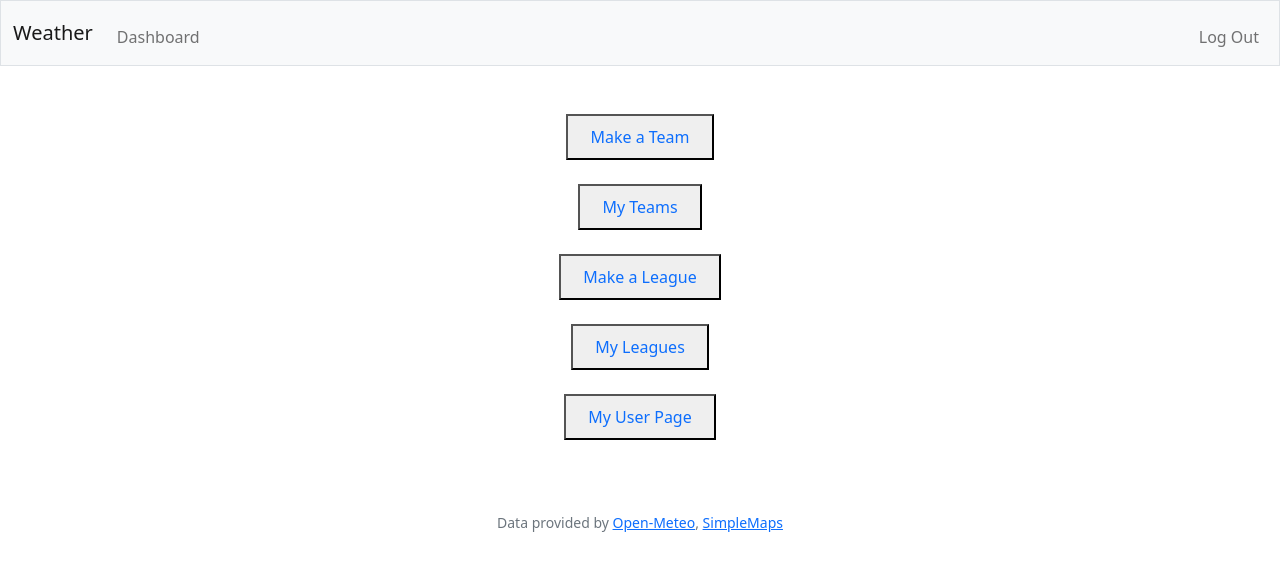
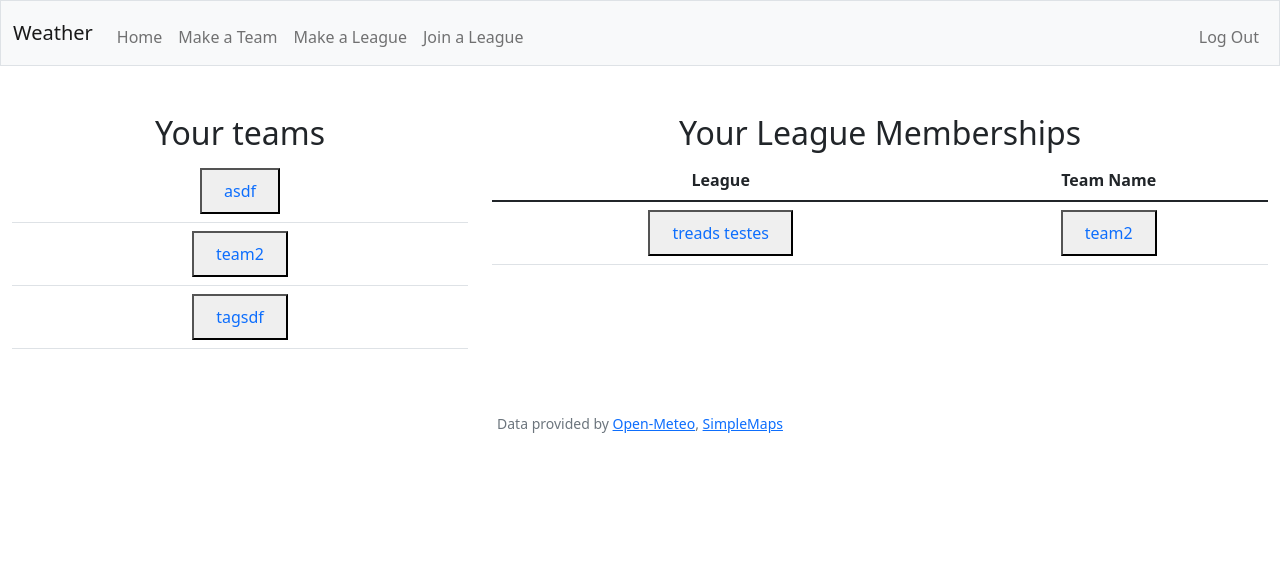
Before and after one commit to tedphillips22/weathergame, a Flask app: page / in a window 1280 px wide. Shown: the top 571 px of the page. Run offline with Flask 2, Linux system fonts and the light colour scheme; a user stored in the database is signed in; some libraries are stand-ins or nearby versions.

Commit message:
Cleaned up website structure, cleaned up code with functions to generate dicts of team/league info, added navbar links, built basic homepage

```diff
--- a/build1/app.py
+++ b/build1/app.py
@@ -17,7 +17,12 @@ app.config["SESSION_PERMANENT"] = False
 app.config["SESSION_TYPE"] = "filesystem"
 Session(app)
 
-##### HELPER FUNCTIONS ######
+
+
+############################################################################################
+##### HELPER FUNCTIONS #####################################################################
+############################################################################################
+
 
 def login_required(f):
     """
@@ -59,13 +64,118 @@ def citycheck(city):
     cityid = db.execute("SELECT id FROM cities WHERE city_state = ?", city)[0]['id']
     return(cityid)
 
+def getusersleaguenames(userid): #outputs dict of leaguenames for given userID
+    leagueids = db.execute ("SELECT leagueid FROM leaguemembers WHERE userid = ?", userid)
 
-####### PAGE FUNCTIONS #######
+    #convert league IDS to league names
+    counter = 0
+    leaguenames = []
+    for row in leagueids:
+        leagueid = leagueids[counter]['leagueid']
+        leaguename = db.execute("SELECT leaguename FROM leagues WHERE id = ?", leagueid)[0]['leaguename']
+        leaguenames.append({'leaguename' : leaguename})
+        counter += 1
+
+    return(leaguenames)
+
+def getusersteamnames(userid): #outputs dict of teamnames for given userID
+    teamnames = db.execute("SELECT teamname FROM teams WHERE userid = ?", userid)
+    return(teamnames)
+
+def getusersleagueteamdicts(userid): #outputs dict of leaguename/leagueID/teamname for given userID
+    leagueidsdict = db.execute('SELECT leagueid FROM leaguemembers WHERE userid = (?)', userid)
+    leagueids = []
+
+    #generate list of leagueids for user:
+    counter = 0
+    for row in leagueidsdict:
+        temp = leagueidsdict[counter]
+        leagueidtemp = temp["leagueid"]
+        leagueids.append(leagueidtemp)
+        counter += 1
+
+    #convert ids to leaguenames:
+    usersleagueteamdict = []
+    counter = 0
+    for id in leagueids:
+        leaguename = db.execute("SELECT leaguename FROM leagues WHERE id = (?)", leagueids[counter])[0]["leaguename"]
+        teamid = db.execute("SELECT teamid FROM leaguemembers WHERE userid = (?) AND leagueid = (?)", userid, leagueids[counter])[0]['teamid']
+        teamname = db.execute("SELECT teamname FROM teams WHERE id = (?)", teamid)[0]['teamname']
+        usersleagueteamdict.append({'leaguename' : leaguename, 'leagueid' : leagueids[counter], 'teamname': teamname})
+        counter += 1
+
+    return(usersleagueteamdict)
+
+def getleagueinfo(leagueid): #outputs dict with teamname/username pairs for given leagueID
+    teamsdict = db.execute("SELECT teamid FROM leaguemembers WHERE leagueid = (?)", leagueid)
+
+    #loop through dict of team IDS and generate list of teams & owners
+    counter = 0
+    leaguelist = []
+    for row in teamsdict:
+        teamname = (db.execute("SELECT teamname FROM teams WHERE id = (?)", teamsdict[counter]["teamid"])[0]['teamname'])
+        useridtemp = db.execute("SELECT userid FROM teams WHERE id = (?)", teamsdict[counter]["teamid"])[0]['userid']
+        username = db.execute("SELECT username FROM users WHERE id = (?)", useridtemp)[0]['username']
+
+        leaguelist.append({'teamname' : teamname, 'username' : username})
+
+    return(leaguelist)
+
+def getteamcitiesweather(teamid): #outputs dict with city_state names and current weather info for those cities
+    citiesdict = db.execute("SELECT cityid FROM teamcities WHERE teamid = (?)", teamid)
+
+    #loop through dict of city IDS and generate list of cities
+    counter = 0
+    citylist = []
+    for row in citiesdict:
+        cityid = citiesdict[counter]['cityid']
+        cityname = db.execute("SELECT city_state FROM cities WHERE id = (?)", cityid)[0]['city_state']
+
+        # query API for weather info and add to citylist
+        weathertemp = get_current_weather(cityid)
+
+        temperature = weathertemp['hourly']['temperature_2m'][0]
+        feelslike = weathertemp['hourly']['apparent_temperature'][0]
+        weathercode = weathertemp['hourly']['weathercode'][0]
+        weatherdesc = db.execute("SELECT description FROM weathercodes WHERE code = ?", weathercode)[0]['description']
+
+        citylist.append({'cityname' : cityname, 'temperature' : temperature, 'feelslike' : feelslike, 'weatherdesc' : weatherdesc})
+        counter += 1
+
+    return(citylist)
+
+def getteamsleagueinfo(teamid): #outputs dict of leaguenames for a given teamid
+    leagueids = db.execute("SELECT leagueid FROM leaguemembers WHERE teamid = ?", teamid)
+    counter = 0
+    leaguenames = []
+    for row in leagueids:
+        leaguename = db.execute("SELECT leaguename FROM leagues WHERE id = ?", leagueids[counter]['leagueid'])[0]['leaguename']
+        leaguenames.append({'leaguename' : leaguename})
+
+    return(leaguenames)
+
+
+
+
+
+########################################################################################
+####### PAGE FUNCTIONS #################################################################
+########################################################################################
+
+
+
+
 
 @app.route("/")
 @login_required
 def index():
-    return render_template("index.html")
+    userid = session["userid"]
+
+    leaguedict = getusersleagueteamdicts(userid)
+
+    teamnames = getusersteamnames(userid)
+
+    return render_template("index.html", leaguedict = leaguedict, teamnames = teamnames)
 
 @app.route("/login", methods=["GET", "POST"])
 def login():
@@ -141,7 +251,9 @@ def maketeam():
     if request.method == "POST":
 
         teamname = request.form.get("teamname")
-        #Check for team name dupes
+
+        if db.execute("SELECT count(*) FROM teams WHERE teamname LIKE ?", teamname) != 0:
+            return message("Team name taken. Please try again.", 1)
 
         userid = session["userid"]
 
@@ -257,27 +369,7 @@ def makeleague():
 def myleagues():
     userid = session["userid"]
 
-    leagueidsdict = db.execute('SELECT leagueid FROM leaguemembers WHERE userid = (?)', userid)
-    leagueids = []
-
-    #generate list of leagueids for user:
-    counter = 0
-    for row in leagueidsdict:
-        temp = leagueidsdict[counter]
-        leagueidtemp = temp["leagueid"]
-        leagueids.append(leagueidtemp)
-        counter += 1
-
-    #convert ids to leaguenames:
-    leaguedict = []
-    counter = 0
-    for id in leagueids:
-        leaguename = db.execute("SELECT leaguename FROM leagues WHERE id = (?)", leagueids[counter])[0]["leaguename"]
-        teamid = db.execute("SELECT teamid FROM leaguemembers WHERE userid = (?) AND leagueid = (?)", userid, leagueids[counter])[0]['teamid']
-        teamname = db.execute("SELECT teamname FROM teams WHERE id = (?)", teamid)[0]['teamname']
-        leaguedict.append({'leaguename' : leaguename, 'leagueid' : leagueids[counter], 'teamname': teamname})
-        counter += 1
-
+    leaguedict = getusersleagueteamdicts(userid)
 
     return render_template("myleagues.html", leaguedict = leaguedict)
 
@@ -336,17 +428,7 @@ def leaguepage(leaguename):
 
     lleaguename = db.execute("SELECT leaguename FROM leagues WHERE id = (?)", leagueid)[0]['leaguename']
 
-    teamsdict = db.execute("SELECT teamid FROM leaguemembers WHERE leagueid = (?)", leagueid)
-
-    #loop through dict of team IDS and generate list of teams & owners
-    counter = 0
-    leaguelist = []
-    for row in teamsdict:
-        teamname = (db.execute("SELECT teamname FROM teams WHERE id = (?)", teamsdict[counter]["teamid"])[0]['teamname'])
-        useridtemp = db.execute("SELECT userid FROM teams WHERE id = (?)", teamsdict[counter]["teamid"])[0]['userid']
-        username = db.execute("SELECT username FROM users WHERE id = (?)", useridtemp)[0]['username']
-
-        leaguelist.append({'teamname' : teamname, 'username' : username})
+    leaguelist = getleagueinfo(leagueid)
 
     return render_template("league.html", lleaguename = lleaguename, leaguelist = leaguelist)
 
@@ -358,32 +440,9 @@ def teampage(teamname):
 
     tteamname = db.execute("SELECT teamname FROM teams WHERE id = (?)", teamid)[0]['teamname']
 
-    citiesdict = db.execute("SELECT cityid FROM teamcities WHERE teamid = (?)", teamid)
+    citylist = getteamcitiesweather(teamid)
 
-    #loop through dict of city IDS and generate list of cities
-    counter = 0
-    citylist = []
-    for row in citiesdict:
-        cityid = citiesdict[counter]['cityid']
-        cityname = db.execute("SELECT city FROM cities WHERE id = (?)", cityid)[0]['city']
-
-        # query API for weather info and add to citylist
-        weathertemp = get_current_weather(cityid)
-
-        temperature = weathertemp['hourly']['temperature_2m'][0]
-        feelslike = weathertemp['hourly']['apparent_temperature'][0]
-        weathercode = weathertemp['hourly']['weathercode'][0]
-        weatherdesc = db.execute("SELECT description FROM weathercodes WHERE code = ?", weathercode)[0]['description']
-
-        citylist.append({'cityname' : cityname, 'temperature' : temperature, 'feelslike' : feelslike, 'weatherdesc' : weatherdesc})
-        counter += 1
-
-    leagueids = db.execute("SELECT leagueid FROM leaguemembers WHERE teamid = ?", teamid)
-    counter = 0
-    leaguenames = []
-    for row in leagueids:
-        leaguename = db.execute("SELECT leaguename FROM leagues WHERE id = ?", leagueids[counter]['leagueid'])[0]['leaguename']
-        leaguenames.append({'leaguename' : leaguename})
+    leaguenames = getteamsleagueinfo(teamid)
 
     return render_template("team.html", tteamname = tteamname, citylist = citylist, leaguenames = leaguenames)
 
@@ -397,17 +456,8 @@ def userpage(username):
 
     uusername = db.execute("SELECT username FROM users WHERE id = ?", pageid)[0]['username']
 
-    teamsdict = db.execute("SELECT teamname FROM teams WHERE userid = ?", pageid)
+    teamnames = getusersteamnames(pageid)
 
-    leagueids = db.execute ("SELECT leagueid FROM leaguemembers WHERE userid = ?", pageid)
+    leaguenames = getusersleaguenames(pageid)
 
-    #convert league IDS to league names
-    counter = 0
-    leaguenames = []
-    for row in leagueids:
-        leagueid = leagueids[counter]['leagueid']
-        leaguename = db.execute("SELECT leaguename FROM leagues WHERE id = ?", leagueid)[0]['leaguename']
-        leaguenames.append({'leaguename' : leaguename})
-        counter += 1
-
-    return render_template("user.html", uusername = uusername, teamsdict = teamsdict, leaguenames = leaguenames)
+    return render_template("user.html", uusername = uusername, teamnames = teamnames, leaguenames = leaguenames)
--- a/build1/templates/index.html
+++ b/build1/templates/index.html
@@ -5,19 +5,39 @@
 {% endblock %}
 
 {% block main %}
-    <button><a class="nav-link" href="/maketeam">Make a Team</a></button>
-    <br>
-    <br>
-    <button><a class="nav-link" href="/myteams">My Teams</a></button>
-    <br>
-    <br>
-    <button><a class="nav-link" href="/makeleague">Make a League</a></button>
-    <br>
-    <br>
-    <button><a class="nav-link" href="/myleagues">My Leagues</a></button>
-    <br>
-    <br>
-    <button><a class="nav-link" href="/user/self">My User Page</a></button>
-    <br>
-    <br>
+    <div class="row" style="display: flex">
+        <div class="column" style="flex: 25%">
+            <table class="table">
+                <h2>Your teams</h2>
+                <tbody>
+                    {% for row in teamnames %}
+                    <tr>
+                        <td><button><a class="nav-link" href="/team/{{ row['teamname'] }}">{{ row['teamname'] }}</a></button></td>
+                    </tr>
+                    {% endfor %}
+                </tbody>
+            </table>
+        </div>
+        <div class="column" style="flex: 50%">
+            <table class="table">
+                <h2>Your League Memberships</h2>
+                <thead>
+                    <tr>
+                        <th>League</th>
+                        <th>Team Name</th>
+
+                    </tr>
+                </thead>
+                <tbody>
+                    {% for row in leaguedict %}
+                    <tr>
+                        <td><button><a class="nav-link" href="/league/{{ row['leaguename'] }}">{{ row['leaguename'] }}</a></button></td>
+                        <td><button><a class="nav-link" href="/team/{{ row['teamname'] }}">{{ row['teamname'] }}</a></button></td>
+
+                    </tr>
+                    {% endfor %}
+                </tbody>
+            </table>
+        </div>
+    </div>
 {% endblock %}
--- a/build1/templates/joinleague.html
+++ b/build1/templates/joinleague.html
@@ -5,6 +5,10 @@
 {% endblock %}
 
 {% block main %}
+    <p>You must make your team before you join a league. <a href="/maketeam">Click here</a> to make a team if you haven't already.</p>
+    <br>
+
+    <br>
     <form action="/joinleague" method="POST">
         <div class="mb-3">
             <label for="leaguename">League Name</label>
--- a/build1/templates/layout.html
+++ b/build1/templates/layout.html
@@ -25,13 +25,17 @@
         <nav class="bg-light border navbar navbar-expand-md navbar-light">
             <div class="container-fluid">
                 <a class="navbar-brand"><span class="red">Weather</span></a>
-                <button aria-controls="navbar" aria-expanded="false" aria-label="Toggle navigation" class="navbar-toggler" data-bs-target="#navbar" data-bs-toggle="collapse" type="button">
+                <button class="navbar-toggler" type="button" data-toggle="collapse" data-target="#navbarSupportedContent" aria-controls="navbarSupportedContent" aria-expanded="false" aria-label="Toggle navigation">
                     <span class="navbar-toggler-icon"></span>
-                </button>
-                <div class="collapse navbar-collapse" id="navbar">
+                  </button>
+                <div class="collapse navbar-collapse" id="navbarSupportedContent">
                     {% if session["userid"] %}
                         <ul class="navbar-nav me-auto mt-2">
-                            <li class="nav-item"><a class="nav-link" href="/">Dashboard</a></li>
+                            <li class="nav-item"><a class="nav-link" href="/">Home</a></li>
+
+                            <li class="nav-item"><a class="nav-link" href="/maketeam">Make a Team</a></li>
+                            <li class="nav-item"><a class="nav-link" href="/makeleague">Make a League</a></li>
+                            <li class="nav-item"><a class="nav-link" href="/joinleague">Join a League</a></li>
                         </ul>
                         <ul class="navbar-nav ms-auto mt-2">
                             <li class="nav-item"><a class="nav-link" href="/logout">Log Out</a></li>
--- a/build1/templates/myleagues.html
+++ b/build1/templates/myleagues.html
@@ -16,7 +16,7 @@
             {% for row in leaguedict %}
             <tr>
                 <td><button><a class="nav-link" href="/league/{{ row['leaguename'] }}">{{ row['leaguename'] }}</a></button></td>
-                <td>{{ row['teamname'] }}</td>
+                <td><button><a class="nav-link" href="/team/{{ row['teamname'] }}">{{ row['teamname'] }}</a></button></td>
             </tr>
             {% endfor %}
         </tbody>
--- a/build1/templates/user.html
+++ b/build1/templates/user.html
@@ -14,7 +14,7 @@
                 </tr>
             </thead>
             <tbody>
-                {% for row in teamsdict %}
+                {% for row in teamnames %}
                 <tr>
                     <td><button><a class="nav-link" href="/team/{{ row['teamname'] }}">{{ row['teamname'] }}</a></button></td>
                 </tr>
```
Also changed, not shown: 3 other files.
